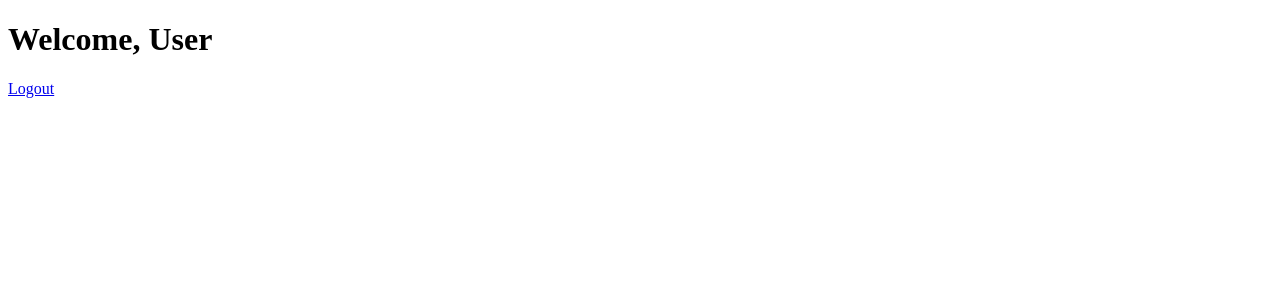
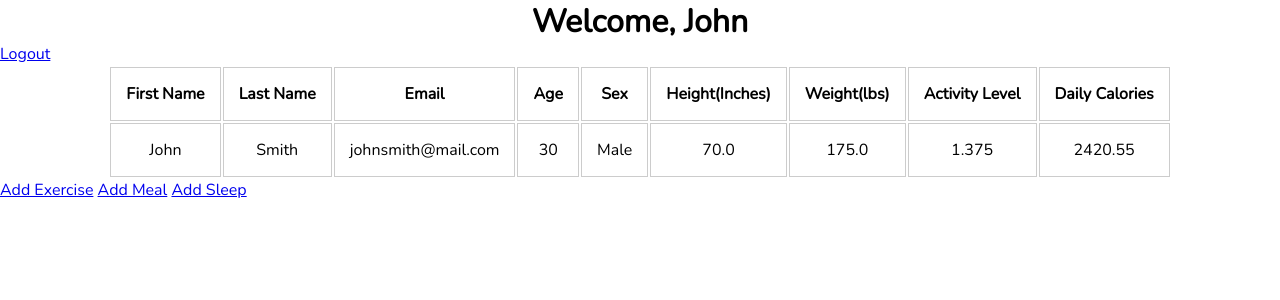
Before and after one commit to connorskorburg/HealthTrak, a Flask app: page /dashboard in a window 1280 px wide. Shown: the top 300 px of the page. Run offline with Flask 2, Linux system fonts and the light colour scheme; a user stored in the database is signed in; data comes from the database, SQL or seed files in the repository; both versions use the stored data as it was after the commit.

Commit message:
added javascript toggler for meal forms

```diff
--- a/controllers.py
+++ b/controllers.py
@@ -30,3 +30,10 @@ def login():
 def logout():
     session.clear()
     return redirect('/')
+# fitness page
+def mealtrack():
+    if not 'user_id' in session.keys():
+        return redirect('/')
+    else:
+        user = User.query.get(session['user_id'])
+        return render_template('mealtrack.html', user=user)
--- a/routes.py
+++ b/routes.py
@@ -6,3 +6,4 @@ app.add_url_rule('/dashboard', view_func=dashboard)
 app.add_url_rule('/login', view_func=login, methods=['POST'])
 app.add_url_rule('/register', view_func=register, methods=['POST'])
 app.add_url_rule('/logout', view_func=logout)
+app.add_url_rule('/mealtrack', view_func=mealtrack)
--- a/static/css/style.css
+++ b/static/css/style.css
@@ -13,6 +13,10 @@ body {
 
 #wrapper {
   width: 100%;
+  text-align: center;
+}
+
+h1 {
   text-align: center;
 }
 
@@ -33,4 +37,34 @@ form input, form select, form button {
   margin: 10px auto;
   width: 100%;
 }
+
+table {
+  margin: 0 auto;
+}
+
+tr, th, td {
+  padding: 15px;
+  border: 1px solid #ccc;
+  text-align: center;
+}
+
+.container {
+  width: 25%;
+  margin: 25px auto;
+}
+
+.meal {
+  width: 100%;
+  display: inline-block;
+  vertical-align: top;
+}
+
+.meal p:hover {
+  color: #777;
+  cursor: pointer;
+}
+
+.container form {
+  display: none;
+}
 /*# sourceMappingURL=style.css.map */
--- a/static/css/style.scss
+++ b/static/css/style.scss
@@ -13,6 +13,9 @@ body {
     // background-color: #f78a8a;
     text-align: center;
 }
+h1{
+    text-align: center;
+}
 .error{ color: red; font-weight: bold;}
 form {
     margin-left: 10px;
@@ -25,3 +28,29 @@ form {
         width: 100%;
     }
 }
+table{
+    margin: 0 auto;
+}
+tr, th, td {
+    padding: 15px;
+    border: 1px solid #ccc;
+    text-align: center;
+}
+.container{
+    width: 25%;
+    margin: 25px auto;
+}
+.meal {
+    width: 100%;
+    display: inline-block;
+    vertical-align: top;
+    p:hover{
+        color: #777;
+        cursor: pointer;
+    }
+}
+.container {
+    form{
+        display: none;
+    }
+}
--- a/templates/dashboard.html
+++ b/templates/dashboard.html
@@ -4,14 +4,41 @@
     <meta charset="UTF-8">
     <meta name="viewport" content="width=device-width, initial-scale=1.0">
     <title>Dashboard</title>
+    <link rel="stylesheet" href="{{ url_for('static', filename='/css/style.css') }}">
 </head>
 <body>
-    <h1>Welcome, User</h1>
+    <h1>Welcome, {{ user.first_name }}</h1>
     <a href="/logout">Logout</a>
     <table>
         <thead>
-            <th></th>
+            <th>First Name</th>
+            <th>Last Name</th>
+            <th>Email</th>
+            <th>Age</th>
+            <th>Sex</th>
+            <th>Height(Inches)</th>
+            <th>Weight(lbs)</th>
+            <th>Activity Level</th>
+            <th>Daily Calories</th>
         </thead>
+        <tr>
+            <td>{{ user.first_name }}</td>
+            <td>{{ user.last_name }}</td>
+            <td>{{ user.email }}</td>
+            <td>{{ user.age }}</td>
+            {% if user.sex == 1 %}
+            <td>Male</td>
+            {% elif user.sex == 2 %}
+            <td>Female</td>
+            {% endif %}
+            <td>{{ user.height }}</td>
+            <td>{{ user.weight }}</td>
+            <td>{{ user.activity }}</td>
+            <td>{{ user.daily_calories }}</td>
+        </tr>
     </table>
+    <a href="/fitness">Add Exercise</a>
+    <a href="/mealtrack">Add Meal</a>
+    <a href="/sleep">Add Sleep</a>
 </body>
 </html>
```
Also changed, not shown: migrations/versions/0d32342ac5c6_.py (deleted, +0 -28 lines), migrations/versions/23caace903d8_.py (deleted, +0 -28 lines), migrations/versions/ee7e8f274a1a_.py (renamed from migrations/versions/a7e4c2f9779a_.py, +5 -3 lines), static/js/app.js (added, +14 -0 lines), templates/fitness.html (added, +16 -0 lines), templates/mealtrack.html (added, +72 -0 lines), health_app_practice.db, 3 other files.
